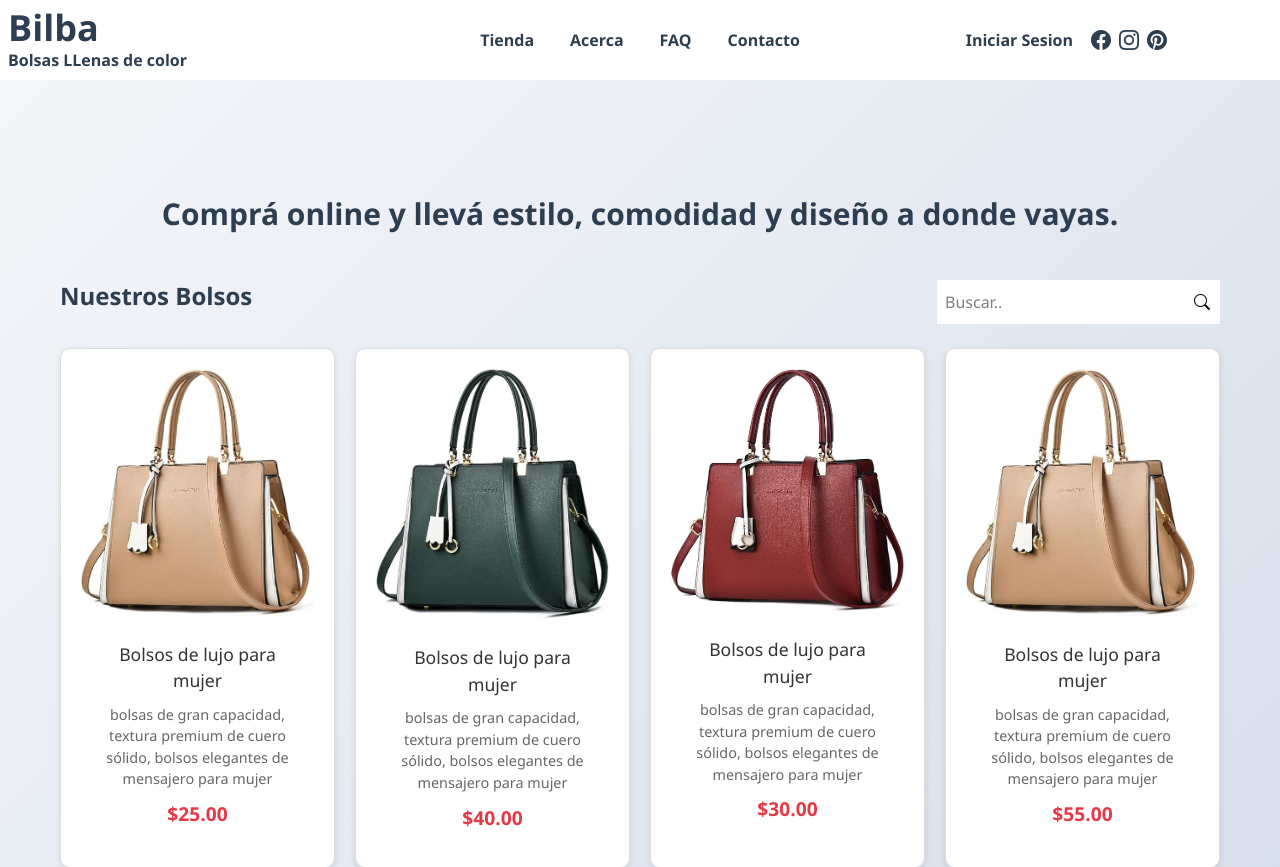
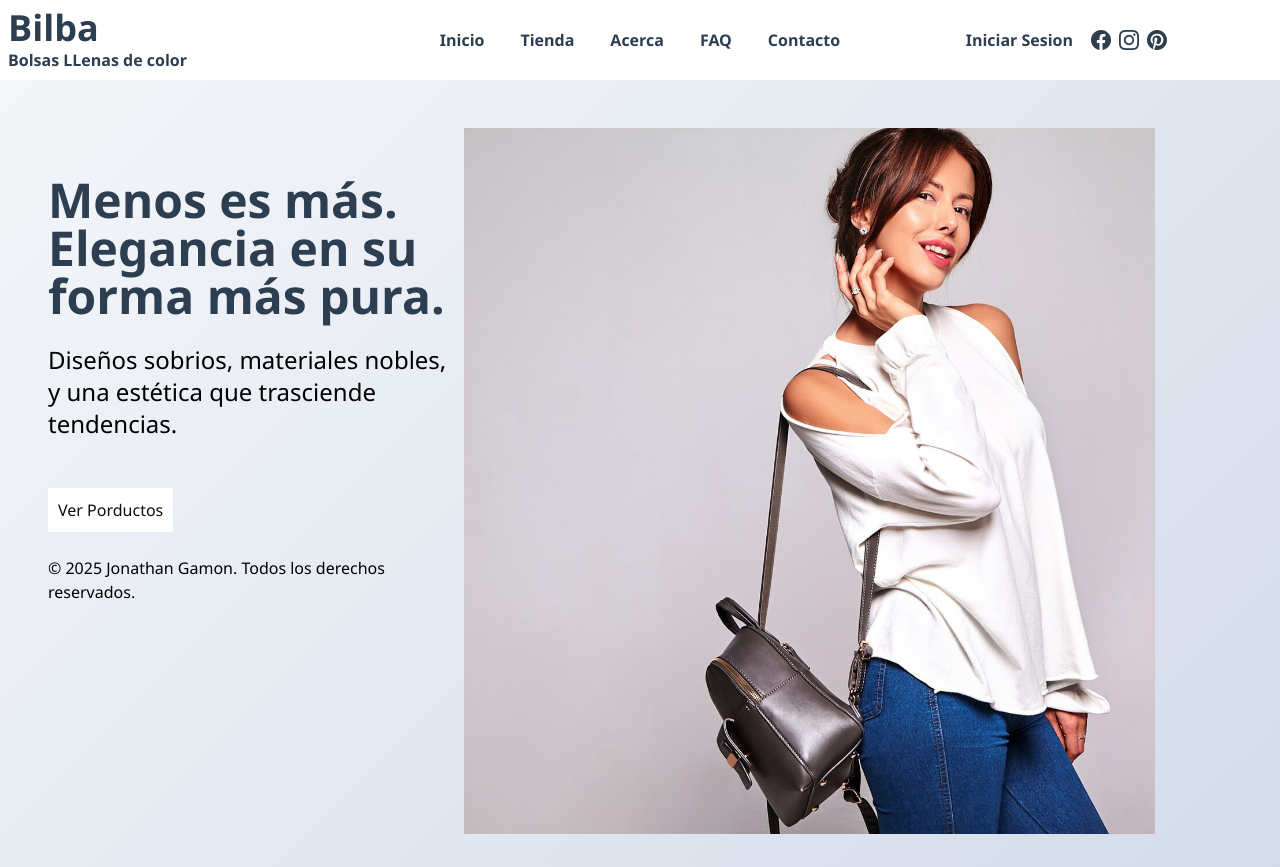
Before and after one commit to JonathanGamon95/Landing-page-Tienda-online-V1, a website: page index.html in a window 1280 px wide. Shown: the top 867 px of the page. Drawn offline with nearby package versions, Linux system fonts and the light colour scheme.

Commit message:
actualizacion en interfaz inicio

```diff
--- a/index.html
+++ b/index.html
@@ -20,7 +20,7 @@
     <header class="
     grid grid-cols-2 sm:grid-cols-3 grid-rows-1
     w-full p-2
-    fixed top-0 sm:static
+    fixed top-0 sm:absolute
     z-3">
         <div class="
         cont-logo">
@@ -30,7 +30,8 @@
 
         <nav class="
         hidden sm:flex items-center justify-end sm:justify-center gap-4">
-            <button id="home" onclick="changeSections(products_section)" class="nav">Tienda</button>
+            <button id="home" onclick="changeSections(home_section)" class="nav">Inicio</button>
+            <button id="store" onclick="changeSections(products_section)" class="nav">Tienda</button>
             <button id="about" class="nav">Acerca</button>
             <button id="faq" onclick="changeSections(questions_section)" class="nav">FAQ</button>
             <button id="contact" onclick="changeSections(contact_section)" class="nav">Contacto</button>
@@ -62,11 +63,45 @@
 
     <!-- contenedor padre -->
     <section id="container_section" class="
-    min-h-[90vh]">
-    <br><br><br>
+    min-h-[100vh]">
+        <br><br><br>
+        <br class="hidden sm:block">
+        <br class="hidden sm:block">
+
+        <!-- home -->
+        <div id="home_section" class="
+        home
+        sm:max-w-[1200px] sm:h-[800px] p-2
+        grid sm:grid-cols-[400px_1fr] sm:grid-rows-1 gap-4
+        m-auto">
+            <div class="">
+                <br>
+                <br>
+                <h1 class="
+                text-center sm:text-start
+                text-3xl sm:text-5xl">Menos es más. Elegancia en su forma más pura.</h1>
+                <br>
+                <h2 class="
+                text-center sm:text-start
+                text-2xl">Diseños sobrios, materiales nobles, y una estética que trasciende tendencias.</h2>
+                <br>
+                <br>
+                <div class="text-center sm:text-start">
+                    <button class="button-home">Ver Porductos</button>
+                </div>
+                <br>
+                <p>© 2025 Jonathan Gamon. Todos los derechos reservados.</p>
+            </div>
+
+            <img class="
+            w-full h-[400px]
+            sm:w-[90%] sm:h-[90%] object-cover" src="./src/assest/imagen/home/retrato-hermosa-modelo-mujer-morena-linda-sonriente-ropa-casual-verano-maquillaje-aislado-gris_158538-14853.jpg"  alt="">
+        </div>
+
         <!-- productos -->
         <div id="products_section" class="
-        contenedor-galeria">
+        contenedor-galeria
+        hidden">
             <br>
             <h1 class="text-center text-3xl font-black">Comprá online y llevá estilo, comodidad y diseño a donde vayas.</h1>
             <br>
@@ -174,6 +209,12 @@
                 </div>
             </div>
         </div>
+
+
+
+
+
+
 
 
         <!-- seccion preguntas frecuentes -->
@@ -364,8 +405,10 @@
                                 alt="Roberto Fernández" class="user-image">
                             <h3 class="user-name">Roberto Fernández</h3>
                             <p class="user-position">Consultor Financiero</p>
-                            <p class="testimonial-text">"El diseño es único, mi esposa recibio varios cumplidos desde el primer día
-                                que lo lleva puesto. El proceso de compra fue sencillo y seguro. Sin duda recomendaría esta
+                            <p class="testimonial-text">"El diseño es único, mi esposa recibio varios cumplidos desde el
+                                primer día
+                                que lo lleva puesto. El proceso de compra fue sencillo y seguro. Sin duda recomendaría
+                                esta
                                 tienda."
                             </p>
                             <div class="rating">★★★★★</div>
@@ -506,10 +549,15 @@
         <br>
         <br>
         <button class="close-btn" onclick="cerrarMenu()">✖</button>
-        <button id="home_mobile" onclick="changeSections(products_section); cerrarMenu(); scrollInicio()" class="nav">Tienda</button>
+        <button id="home_mobile" onclick="changeSections(home_section); cerrarMenu(); scrollInicio()"
+            class="nav">Inicio</button>
+            <button id="faq_mobile" onclick="changeSections(products_section); cerrarMenu(); scrollInicio()"
+            class="nav">Tienda</button>
         <button id="about_mobile" onclick="scrollBoton('#about_section'); cerrarMenu()" class="nav">Acerca</button>
-        <button id="faq_mobile" onclick="changeSections(questions_section); cerrarMenu(); scrollInicio()" class="nav">FAQ</button>
-        <button id="contact_mobile" onclick="changeSections(contact_section); cerrarMenu(); scrollInicio()" class="nav">Contacto</button>
+        <button id="faq_mobile" onclick="changeSections(questions_section); cerrarMenu(); scrollInicio()"
+            class="nav">FAQ</button>
+        <button id="contact_mobile" onclick="changeSections(contact_section); cerrarMenu(); scrollInicio()"
+            class="nav">Contacto</button>
 
         <a class="text-center" href="./login.html" target="_blank">Iniciar Sesion</a>
     </nav>
--- a/src/scripts/change-sections.js
+++ b/src/scripts/change-sections.js
@@ -12,6 +12,7 @@ const about_button_mobile = document.getElementById("faq_mobile");
 
 // secciones
 const container_section = document.getElementById("container_section");
+const home_section = document.getElementById("home_section");
 const products = document.getElementById("products_section");
 const questions_section = document.getElementById("questions_section");
 const contact_section = document.getElementById("contact_section");
@@ -37,6 +38,7 @@ function changeSections(buttonSelected) {
     setTimeout(() => {
         // se ocultan todas las secciones
         products.classList.add("hidden");
+        home_section.classList.add("hidden");
         questions_section.classList.add("hidden");
         contact_section.classList.add("hidden");
         // se visibiliza la seccion seleccionada
--- a/src/styles/general-styles.css
+++ b/src/styles/general-styles.css
@@ -14,7 +14,8 @@ footer {
 }
 
 .buttom-Email,
-.buttom-faq {
+.buttom-faq,
+.button-home {
     background-color: #fff;
     color: #0F0E0E;
 }
@@ -32,8 +33,13 @@ details {
     padding: 10px;
 }
 
-.buttom-faq {
+.buttom-faq,
+.button-home {
     transition: all 0.3s;
+}
+
+.button-home:hover {
+    transform: scale(1.05);
 }
 
 /* Quitar la flecha en Firefox */
```
Also changed, not shown: src/assest/imagen/home/retrato-hermosa-modelo-mujer-morena-linda-sonriente-ropa-casual-verano-maquillaje-aislado-gris_158538-14853.jpg (added), src/assest/imagen/user/mujer-cabello-largo-oscuro_1308-176524.avif (deleted), src/output.css.
